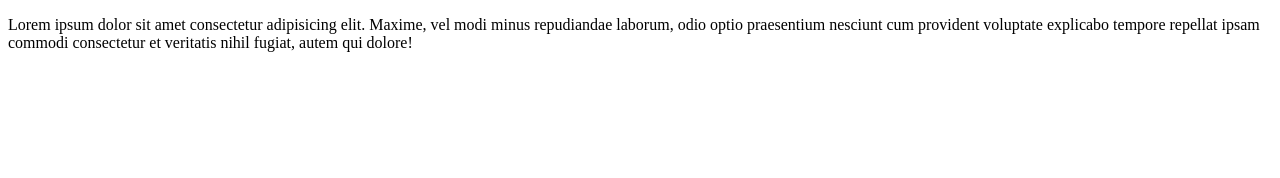
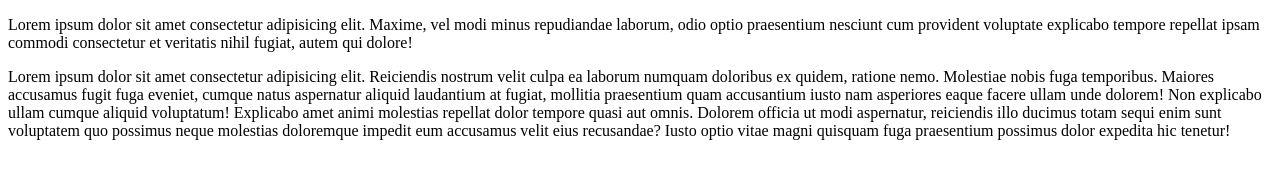
Before and after one commit to Princhauhan10/Learning-git, a plain HTML site: page index.html in a window 1280 px wide. Drawn offline with Linux system fonts and the light colour scheme.

Commit message:
changes made to index file

```diff
--- a/index.html
+++ b/index.html
@@ -8,7 +8,9 @@
 <body>
 <p>
     Lorem ipsum dolor sit amet consectetur adipisicing elit. Maxime, vel modi minus repudiandae laborum, odio optio praesentium nesciunt cum provident voluptate explicabo tempore repellat ipsam commodi consectetur et veritatis nihil fugiat, autem qui dolore!
+    <p>Lorem ipsum dolor sit amet consectetur adipisicing elit. Reiciendis nostrum velit culpa ea laborum numquam doloribus ex quidem, ratione nemo. Molestiae nobis fuga temporibus. Maiores accusamus fugit fuga eveniet, cumque natus aspernatur aliquid laudantium at fugiat, mollitia praesentium quam accusantium iusto nam asperiores eaque facere ullam unde dolorem! Non explicabo ullam cumque aliquid voluptatum! Explicabo amet animi molestias repellat dolor tempore quasi aut omnis. Dolorem officia ut modi aspernatur, reiciendis illo ducimus totam sequi enim sunt voluptatem quo possimus neque molestias doloremque impedit eum accusamus velit eius recusandae? Iusto optio vitae magni quisquam fuga praesentium possimus dolor expedita hic tenetur!
 
+    </p>
 </p>
 </body>
 </html>
```
